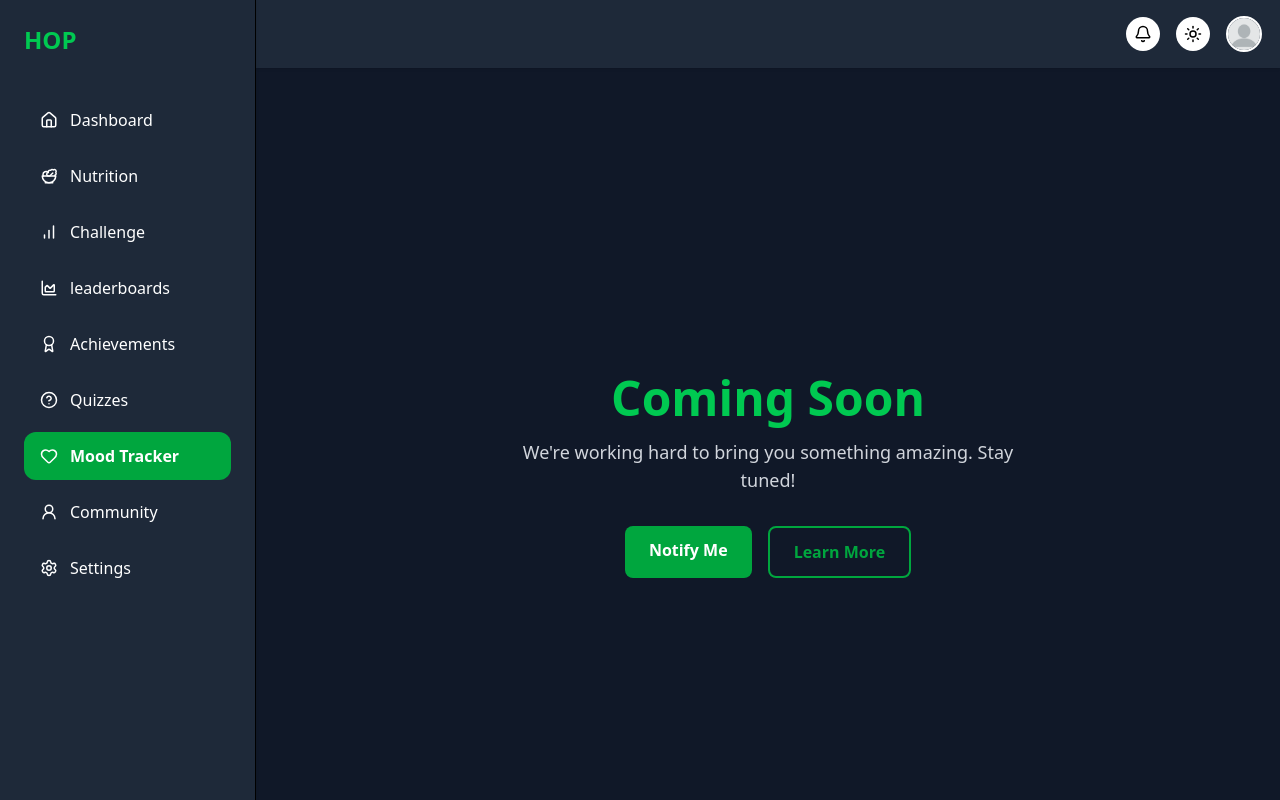
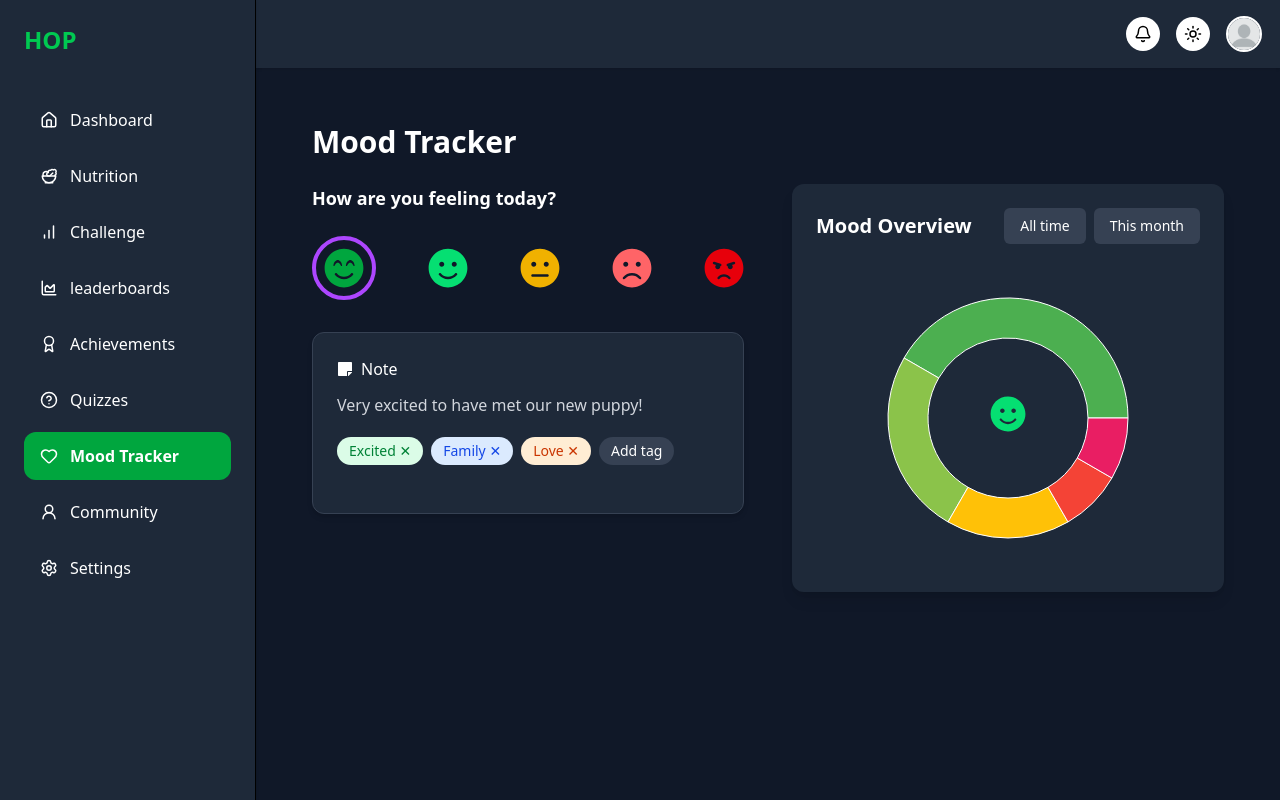
Before and after one commit to Olamilekan18/HOPwellness, a React (Vite) app in the folder frontend/: page /dashboard/moodtracker in a window 1280 px wide. Built offline with nearby package versions, Linux system fonts and the light colour scheme.

Commit message:
add a new package and new roue for the mood tracker. made some changes to the settings page, and made the  mood tracker page more easier by dividing it into different section

```diff
--- a/frontend/package.json
+++ b/frontend/package.json
@@ -19,6 +19,7 @@
     "react-dom": "^18.3.1",
     "react-icons": "^5.5.0",
     "react-toastify": "^11.0.5",
+    "recharts": "^3.1.0",
     "tailwindcss": "^4.1.11"
   },
   "devDependencies": {
--- /dev/null
+++ b/frontend/src/pages/dashboard/moodTracker.jsx
@@ -0,0 +1,15 @@
+import DashboardLayout from "../../componet/dashboard/dashboardLayout";
+import MoodTrackerOverview from "./moodTracker/overviewSection";
+
+export default function MoodTracker() {
+  return (
+    <DashboardLayout>
+      <div className="p-6 md:p-12 bg-white dark:bg-gray-900 max-w-7xl mx-auto">
+        <h1 className="text-3xl font-extrabold mb-6 text-gray-800 dark:text-white">
+          Mood Tracker
+        </h1>
+        <MoodTrackerOverview />
+      </div>
+    </DashboardLayout>
+  );
+}
--- /dev/null
+++ b/frontend/src/pages/dashboard/moodTracker/overviewSection.jsx
@@ -0,0 +1,113 @@
+import { PieChart, Pie, Cell } from "recharts";
+import {
+  FaSmile,
+  FaSmileBeam,
+  FaMeh,
+  FaFrown,
+  FaAngry,
+  FaStickyNote,
+} from "react-icons/fa";
+
+const pieData = [
+  { name: "Great", value: 5, color: "#4CAF50" },
+  { name: "Good", value: 3, color: "#8BC34A" },
+  { name: "Neutral", value: 2, color: "#FFC107" },
+  { name: "Sad", value: 1, color: "#F44336" },
+  { name: "Angry", value: 1, color: "#E91E63" },
+];
+export default function MoodTrackerOverview() {
+  return (
+    <div className="grid grid-cols-1 md:grid-cols-2 gap-12">
+      <div>
+        <p className="text-lg font-semibold mb-6 dark:text-white">
+          How are you feeling today?
+        </p>
+        <div className="flex items-center justify-between mb-8 space-x-6">
+          <div className="border-4 rounded-full p-2 border-purple-500 hover:bg-purple-100 transition">
+            <FaSmileBeam size={40} className="text-green-600" />
+          </div>
+          <FaSmile
+            size={40}
+            className="text-green-400 hover:text-green-600 transition"
+          />
+          <FaMeh
+            size={40}
+            className="text-yellow-500 hover:text-yellow-600 transition"
+          />
+          <FaFrown
+            size={40}
+            className="text-red-400 hover:text-red-600 transition"
+          />
+          <FaAngry
+            size={40}
+            className="text-red-600 hover:text-red-800 transition"
+          />
+        </div>
+
+        <div className="relative bg-white border rounded-xl p-6 shadow-md dark:bg-gray-800 dark:border-gray-700">
+          <div className="flex items-center gap-2 font-medium mb-3 text-gray-700 dark:text-white">
+            <FaStickyNote />
+            <span>Note</span>
+          </div>
+          <p className="text-gray-800 dark:text-gray-300 mb-5">
+            Very excited to have met our new puppy!
+          </p>
+
+          <div className="flex flex-wrap gap-2 mb-6">
+            <span className="bg-green-100 text-green-700 px-3 py-1 rounded-full text-sm">
+              Excited ✕
+            </span>
+            <span className="bg-blue-100 text-blue-700 px-3 py-1 rounded-full text-sm">
+              Family ✕
+            </span>
+            <span className="bg-orange-100 text-orange-700 px-3 py-1 rounded-full text-sm">
+              Love ✕
+            </span>
+            <button className="px-3 py-1 bg-gray-100 text-gray-700 rounded-full text-sm hover:bg-gray-200 dark:bg-gray-700 dark:text-white">
+              Add tag
+            </button>
+          </div>
+        </div>
+      </div>
+
+      {/* Right Side (Pie Chart) */}
+      <div className="p-6 rounded-xl shadow-lg dark:bg-gray-800">
+        <div className="flex justify-between items-center mb-6">
+          <h3 className="font-semibold text-xl text-gray-800 dark:text-white">
+            Mood Overview
+          </h3>
+          <div className="flex gap-2 text-sm">
+            <button className="bg-gray-100 dark:bg-gray-700 px-4 py-2 rounded-md font-medium text-gray-700 dark:text-white hover:bg-gray-200 dark:hover:bg-gray-600 transition">
+              All time
+            </button>
+            <button className="bg-gray-100 dark:bg-gray-700 px-4 py-2 rounded-md font-medium text-gray-700 dark:text-white hover:bg-gray-200 dark:hover:bg-gray-600 transition">
+              This month
+            </button>
+          </div>
+        </div>
+
+        <div className="flex justify-center items-center relative">
+          <PieChart width={300} height={300}>
+            <Pie
+              data={pieData}
+              cx="50%"
+              cy="50%"
+              innerRadius={80}
+              outerRadius={120}
+              fill="#8884d8"
+              dataKey="value"
+            >
+              {pieData.map((entry, index) => (
+                <Cell key={`cell-${index}`} fill={entry.color} />
+              ))}
+            </Pie>
+          </PieChart>
+
+          <div className="absolute text-center w-full top-1/2 transform -translate-y-1/2">
+            <FaSmile size={36} className="mx-auto text-green-400 mb-2" />
+          </div>
+        </div>
+      </div>
+    </div>
+  );
+}
--- a/frontend/src/pages/dashboard/settings.jsx
+++ b/frontend/src/pages/dashboard/settings.jsx
@@ -9,10 +9,8 @@ export default function DashboardSettings() {
       const reader = new FileReader();
       reader.onload = (e) => {
         setProfilePicture(e.target.result);
-
       };
       reader.readAsDataURL(e[0]);
-
     }
   }
 
@@ -47,11 +45,11 @@ export default function DashboardSettings() {
             Profile Picture
           </h2>
           <div className="flex flex-col sm:flex-row sm:space-x-6 items-center">
-            <div className="w-32 h-32 bg-gray-200 dark:bg-gray-700 rounded-full overflow-hidden mb-4 sm:mb-0">
+            <div className="w-32 h-32 border-2 border-green-400 dark:border-white bg-gray-200 dark:bg-gray-700 rounded-full overflow-hidden mb-4 sm:mb-0">
               <img
                 src={profilePicture}
                 alt="Profile"
-                className="w-full h-full object-cover"
+                className="w-full h-full  object-cover"
               />
             </div>
             <div className="flex-1">
--- a/frontend/src/route.jsx
+++ b/frontend/src/route.jsx
@@ -8,6 +8,7 @@ import CommingSoon from "./pages/dashboard/commingSoon";
 import Achievements from "./pages/dashboard/achivements";
 import Leaderboard from "./pages/dashboard/leaderboard";
 import Challenge from "./pages/dashboard/challenge";
+import MoodTracker from "./pages/dashboard/moodTracker";
 export default function Router() {
   return (
     <Routes>
@@ -21,7 +22,7 @@ export default function Router() {
         <Route path="leaderboard" element={<Leaderboard />} />
         <Route path="achivements" element={<Achievements />} />
         <Route path="quizzes" element={<CommingSoon />} />
-        <Route path="moodtracker" element={<CommingSoon />} />
+        <Route path="moodtracker" element={<MoodTracker />} />
         <Route path="community" element={<CommingSoon />} />
         <Route path="settings" element={<DashboardSettings />} />
         <Route path="*" element={<CommingSoon />} />
```
